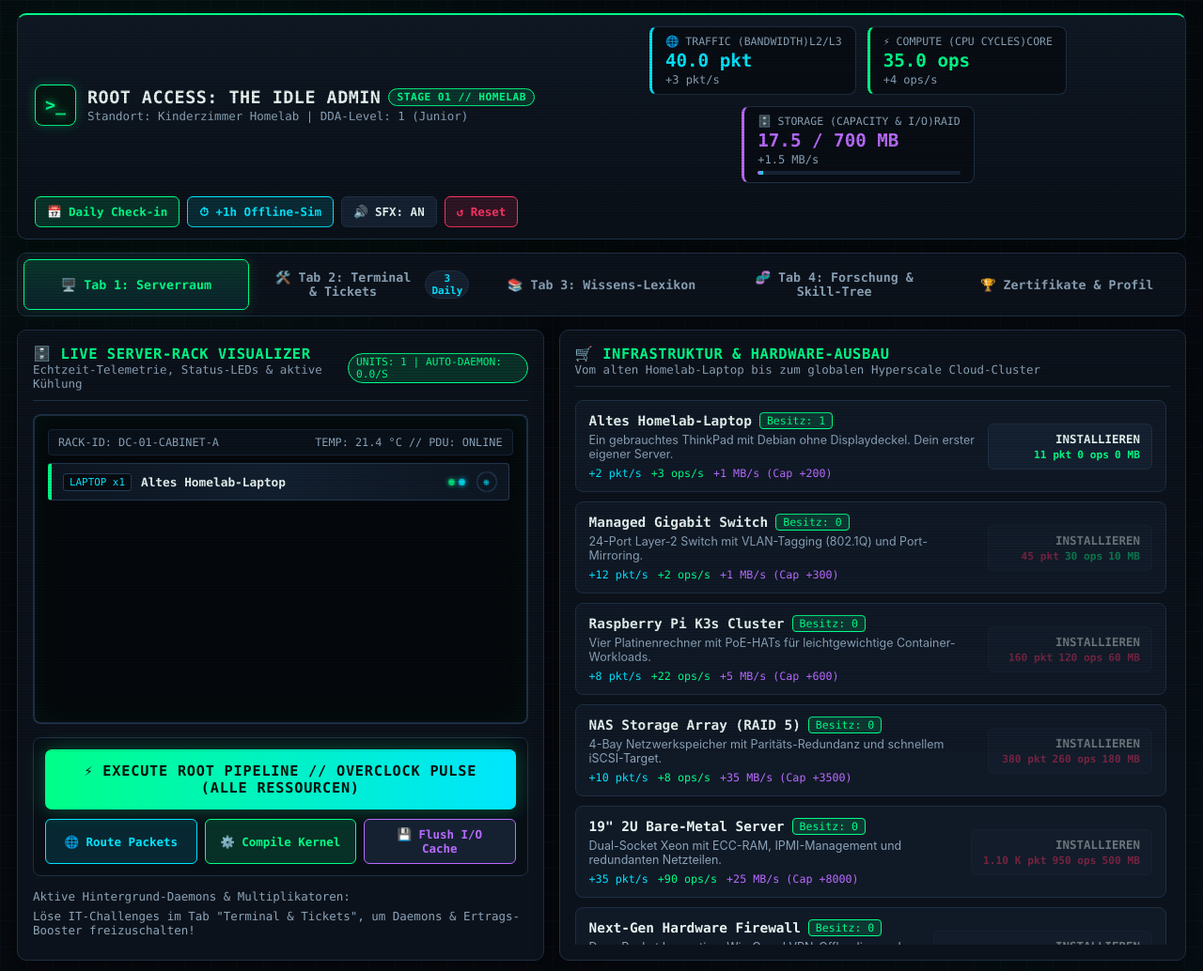
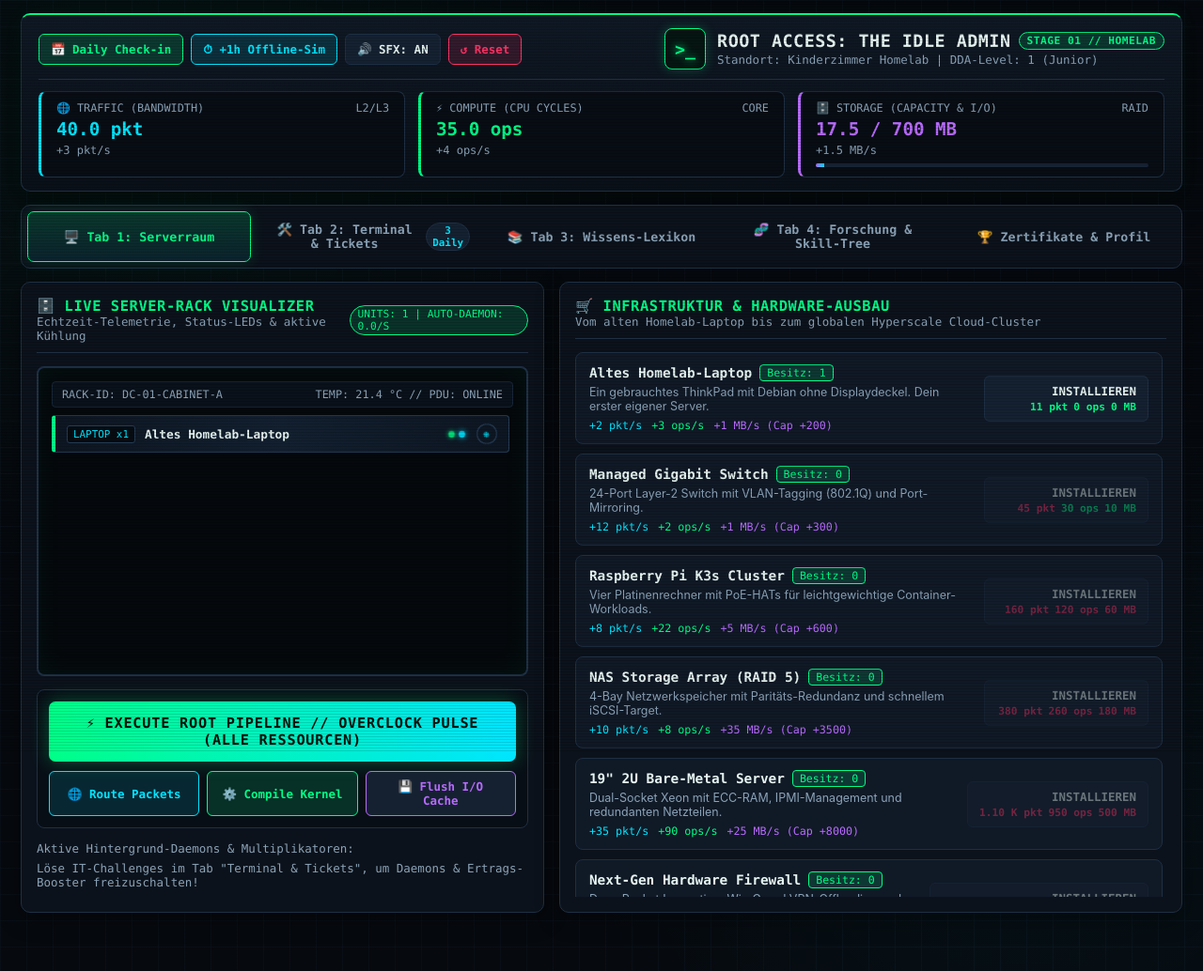
Before and after one commit to Jan0816pages/ROOT-ACCESS-THE-IDLE-ADMIN, a plain HTML site: page index.html in a window 1280 px wide. Shown: the top 1034 px of the page at 94% size. Drawn offline with Linux system fonts and the light colour scheme.

Commit message:
Version 0.11

```diff
--- a/index.html
+++ b/index.html
@@ -10,6 +10,14 @@
   <div class="app-shell">
     <!-- TOP TELEMETRY & RESOURCE HEADER -->
     <header class="top-header">
+      <div class="header-top-row">
+        <div class="header-actions">
+          <button class="btn btn-primary" onclick="window.RootApp.claimDailyCheckIn()">📅 Daily Check-in</button>
+          <button class="btn btn-cyan" onclick="window.RootApp.simulateOfflineHour()" title="Simuliert 1 Stunde Offline-Fortschritt">⏱ +1h Offline-Sim</button>
+          <button id="btn-sound-toggle" class="btn" onclick="window.RootApp.toggleSound()">🔊 SFX: AN</button>
+          <button class="btn btn-danger" onclick="window.RootApp.resetGamePrompt()" title="Spielstand zurücksetzen">↺ Reset</button>
+        </div>
+
         <div class="brand-block">
           <div class="brand-logo">&gt;_</div>
           <div>
@@ -18,6 +26,7 @@
               <span id="stage-badge" class="stage-badge">STAGE 01 // HOMELAB</span>
             </div>
             <div id="stage-name-sub" class="brand-subtitle">Standort: Kinderzimmer Homelab | DDA-Level: 1</div>
+          </div>
         </div>
       </div>
 
@@ -51,13 +60,6 @@
             <div id="storage-bar" class="storage-progress-bar"></div>
           </div>
         </div>
-      </div>
-
-      <div class="header-actions">
-        <button class="btn btn-primary" onclick="window.RootApp.claimDailyCheckIn()">📅 Daily Check-in</button>
-        <button class="btn btn-cyan" onclick="window.RootApp.simulateOfflineHour()" title="Simuliert 1 Stunde Offline-Fortschritt">⏱ +1h Offline-Sim</button>
-        <button id="btn-sound-toggle" class="btn" onclick="window.RootApp.toggleSound()">🔊 SFX: AN</button>
-        <button class="btn btn-danger" onclick="window.RootApp.resetGamePrompt()" title="Spielstand zurücksetzen">↺ Reset</button>
       </div>
     </header>
 
--- a/styles.css
+++ b/styles.css
@@ -61,9 +61,10 @@ body::after {
 
 /* App Shell */
 .app-shell {
-  max-width: 1440px;
+  max-width: 1720px;
+  width: 100%;
   margin: 0 auto;
-  padding: 14px 18px 80px;
+  padding: 14px 22px 80px;
   display: flex;
   flex-direction: column;
   gap: 14px;
@@ -75,13 +76,22 @@ body::after {
   border: 1px solid var(--border-dim);
   border-top: 2px solid var(--matrix-green);
   border-radius: 10px;
-  padding: 12px 18px;
+  padding: 14px 18px;
   display: flex;
-  flex-wrap: wrap;
+  flex-direction: column;
+  gap: 12px;
+  box-shadow: 0 8px 30px rgba(0, 0, 0, 0.55), 0 0 20px rgba(0, 255, 136, 0.06);
+}
+
+.header-top-row {
+  display: flex;
   align-items: center;
   justify-content: space-between;
+  flex-wrap: wrap;
   gap: 14px;
-  box-shadow: 0 8px 30px rgba(0, 0, 0, 0.55), 0 0 20px rgba(0, 255, 136, 0.06);
+  width: 100%;
+  padding-bottom: 10px;
+  border-bottom: 1px solid var(--border-dim);
 }
 
 .brand-block {
@@ -136,24 +146,28 @@ body::after {
   margin-top: 2px;
 }
 
-/* Resource Telemetry Bar */
+/* Resource Telemetry Bar (Horizontal 3-Column Row) */
 .resource-bar {
-  display: flex;
-  flex-wrap: wrap;
-  gap: 12px;
-  flex: 1;
-  justify-content: center;
+  display: grid;
+  grid-template-columns: repeat(3, 1fr);
+  gap: 14px;
+  width: 100%;
+}
+
+@media (max-width: 780px) {
+  .resource-bar {
+    grid-template-columns: 1fr;
+  }
 }
 
 .res-card {
   background: #080d14;
   border: 1px solid var(--border-dim);
   border-radius: 8px;
-  padding: 8px 14px;
-  min-width: 195px;
+  padding: 10px 16px;
   display: flex;
   flex-direction: column;
-  gap: 2px;
+  gap: 4px;
   position: relative;
   overflow: hidden;
 }
@@ -166,8 +180,9 @@ body::after {
   display: flex;
   justify-content: space-between;
   align-items: center;
+  gap: 12px;
   font-family: var(--font-mono);
-  font-size: 0.72rem;
+  font-size: 0.74rem;
   color: var(--text-secondary);
   text-transform: uppercase;
 }
```
Lines whose indentation alone changed are shown as unchanged.
